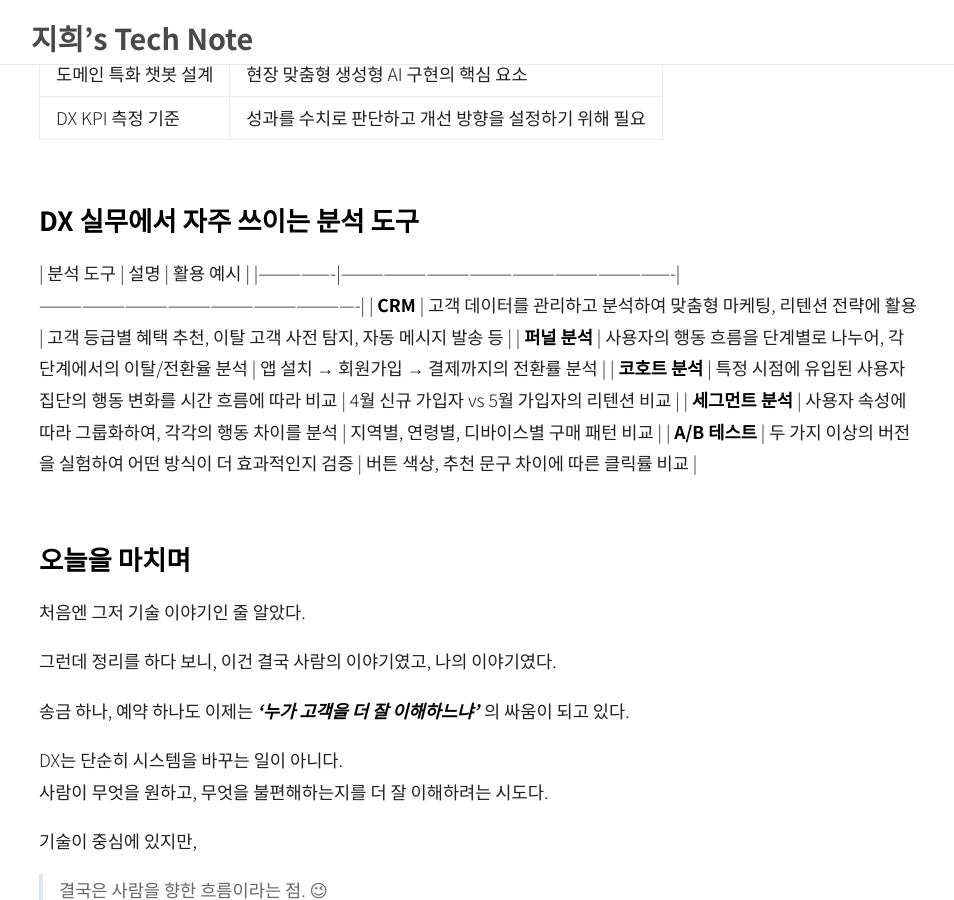
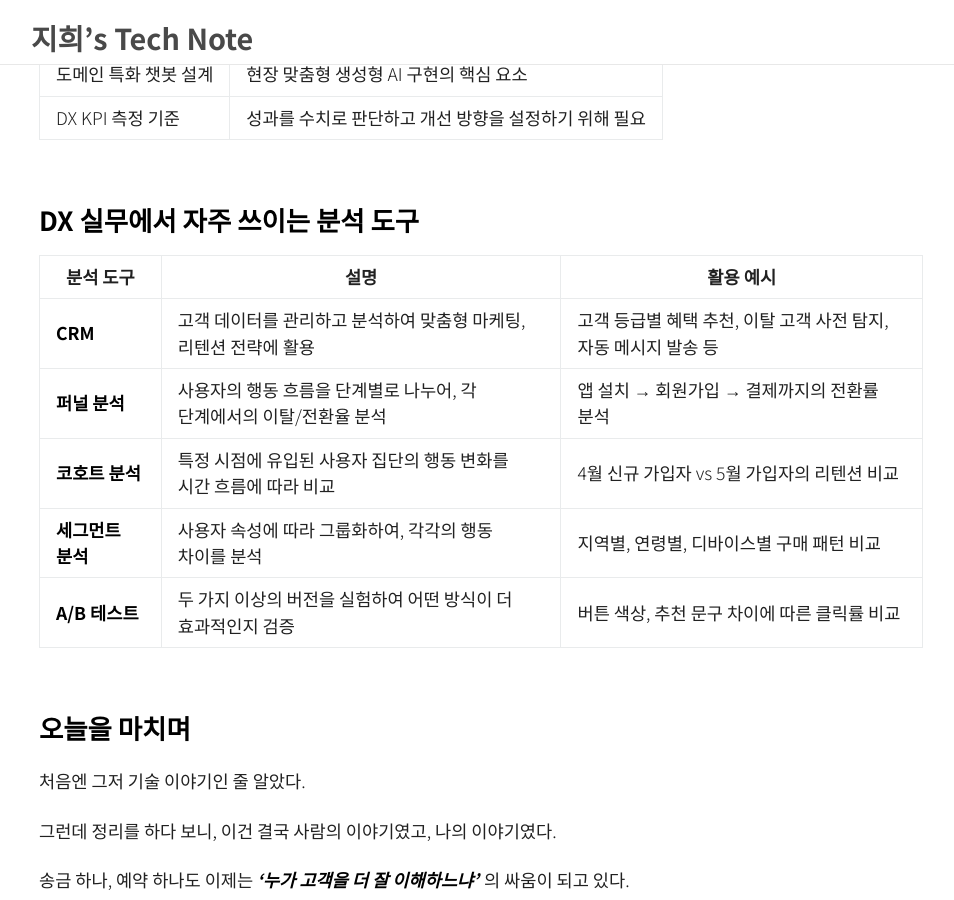
Before and after one commit to jihuikim45/jihuikim45.github.io, a Jekyll site: the page built from _posts/daily/2025-05-22-DX.md, in a window 1280 px wide and 900 px high, scrolled down 3904 px. Shown: the whole window, without its empty margins (159-1113 px from the left). Built offline with Jekyll 4.4.1, drawn with Linux system fonts in a browser that asks for light colours.

```diff
--- a/_posts/daily/2025-05-22-DX.md
+++ b/_posts/daily/2025-05-22-DX.md
@@ -133,17 +133,15 @@ _단계별로 필요한 기술을 나누고, 각 요소를 연결하는 시나
 | 도메인 특화 챗봇 설계 | 현장 맞춤형 생성형 AI 구현의 핵심 요소                |
 | DX KPI 측정 기준      | 성과를 수치로 판단하고 개선 방향을 설정하기 위해 필요 |
 
+## DX 실무에서 자주 쓰이는 분석 도구
 
-## DX 실무에서 자주 쓰이는 분석 도구
-| 분석 도구       | 설명                                                                 | 활용 예시                                                         |
-|----------------|----------------------------------------------------------------------|-------------------------------------------------------------------|
-| **CRM**        | 고객 데이터를 관리하고 분석하여 맞춤형 마케팅, 리텐션 전략에 활용       | 고객 등급별 혜택 추천, 이탈 고객 사전 탐지, 자동 메시지 발송 등 |
-| **퍼널 분석**   | 사용자의 행동 흐름을 단계별로 나누어, 각 단계에서의 이탈/전환율 분석     | 앱 설치 → 회원가입 → 결제까지의 전환률 분석                     |
-| **코호트 분석** | 특정 시점에 유입된 사용자 집단의 행동 변화를 시간 흐름에 따라 비교       | 4월 신규 가입자 vs 5월 가입자의 리텐션 비교                      |
-| **세그먼트 분석** | 사용자 속성에 따라 그룹화하여, 각각의 행동 차이를 분석                    | 지역별, 연령별, 디바이스별 구매 패턴 비교                        |
-| **A/B 테스트**  | 두 가지 이상의 버전을 실험하여 어떤 방식이 더 효과적인지 검증              | 버튼 색상, 추천 문구 차이에 따른 클릭률 비교                     |
-
-
+| 분석 도구         | 설명                                                                 | 활용 예시                                                       |
+| ----------------- | -------------------------------------------------------------------- | --------------------------------------------------------------- |
+| **CRM**           | 고객 데이터를 관리하고 분석하여 맞춤형 마케팅, 리텐션 전략에 활용    | 고객 등급별 혜택 추천, 이탈 고객 사전 탐지, 자동 메시지 발송 등 |
+| **퍼널 분석**     | 사용자의 행동 흐름을 단계별로 나누어, 각 단계에서의 이탈/전환율 분석 | 앱 설치 → 회원가입 → 결제까지의 전환률 분석                     |
+| **코호트 분석**   | 특정 시점에 유입된 사용자 집단의 행동 변화를 시간 흐름에 따라 비교   | 4월 신규 가입자 vs 5월 가입자의 리텐션 비교                     |
+| **세그먼트 분석** | 사용자 속성에 따라 그룹화하여, 각각의 행동 차이를 분석               | 지역별, 연령별, 디바이스별 구매 패턴 비교                       |
+| **A/B 테스트**    | 두 가지 이상의 버전을 실험하여 어떤 방식이 더 효과적인지 검증        | 버튼 색상, 추천 문구 차이에 따른 클릭률 비교                    |
 
 ## 오늘을 마치며
 
```
